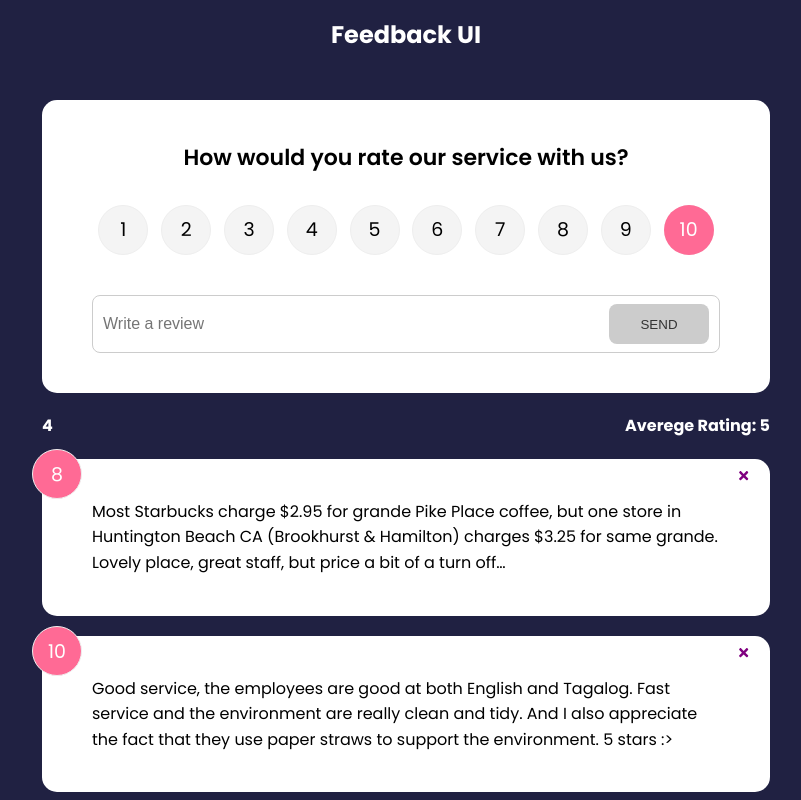
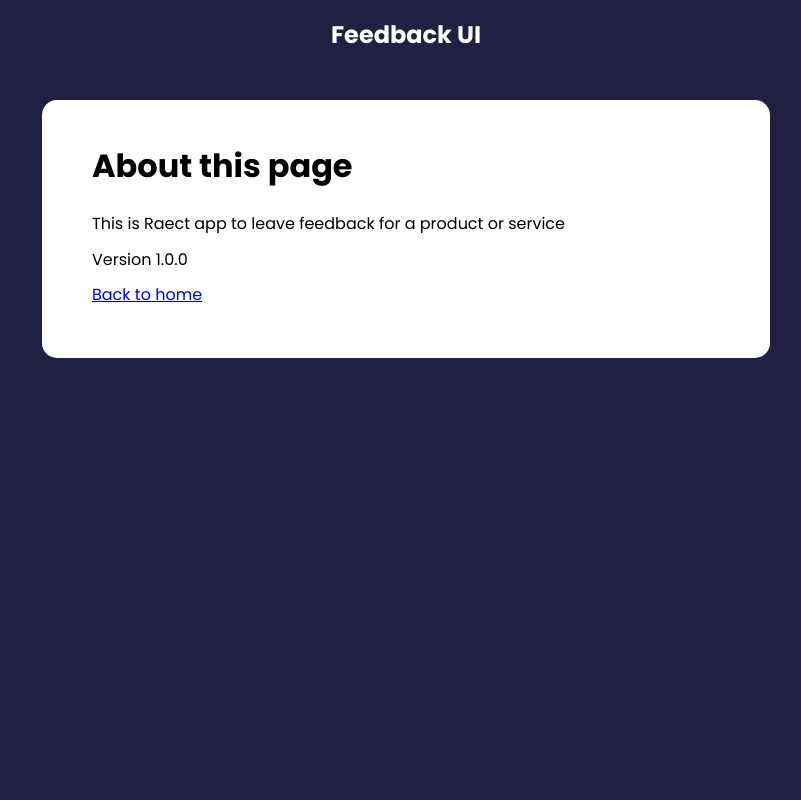
Before and after one commit to bmmukhridin/React-Course, a React (Create React App) app: page /about in a window 1280 px wide. Shown: the top 800 px of the page, without its empty margins (234-1035 px from the left). Built offline with nearby package versions, Linux system fonts and the light colour scheme.

Commit message:
Routes-added

```diff
--- a/About/AboutPage.jsx
+++ /dev/null
@@ -1,3 +0,0 @@
-function AboutPage() {
-  return <div>About</div>;
-}
--- /dev/null
+++ b/componets/About/AboutPage.jsx
@@ -0,0 +1,18 @@
+import Card from "../Shared/Card";
+
+function AboutPage() {
+  return (
+    <Card>
+      <div className="about">
+        <h1>About this page</h1>
+        <p>This is Raect app to leave feedback for a product or service</p>
+        <p> Version 1.0.0</p>
+        <p>
+          <a href="/">Back to home</a>
+        </p>
+      </div>
+    </Card>
+  );
+}
+
+export default AboutPage;
--- a/src/App.js
+++ b/src/App.js
@@ -6,6 +6,9 @@
 import FeedbackData from "../componets/feedbackData";
 import FeedbackStats from "../componets/FeedbackStats";
 import FeedbackForm from "../componets/Shared/FeedbackForm";
+import AboutPage from "../componets/About/AboutPage";
+import { BrowserRouter as Router, Route, Routes } from "react-router-dom";
+/////
 export default function App() {
   const [feedback, setFeedback] = useState(FeedbackData);
 
@@ -21,14 +24,28 @@
   };
 
   return (
-    <>
+    <Router>
       <Header text="Feedback UI" />
 
       <div className="container">
-        <FeedbackForm handleAdd={addFeedback} />
-        <FeedbackStats feedback={feedback} />
-        <FeedbackList feedback={feedback} handleDelete={deleteFeedback} />
+        <Routes>
+          <Route
+            exact
+            path="/"
+            element={
+              <>
+                <FeedbackForm handleAdd={addFeedback} />
+                <FeedbackStats feedback={feedback} />
+                <FeedbackList
+                  feedback={feedback}
+                  handleDelete={deleteFeedback}
+                />
+              </>
+            }
+          ></Route>
+          <Route path="/about" element={<AboutPage />} />
+        </Routes>
       </div>
-    </>
+    </Router>
   );
 }
```
